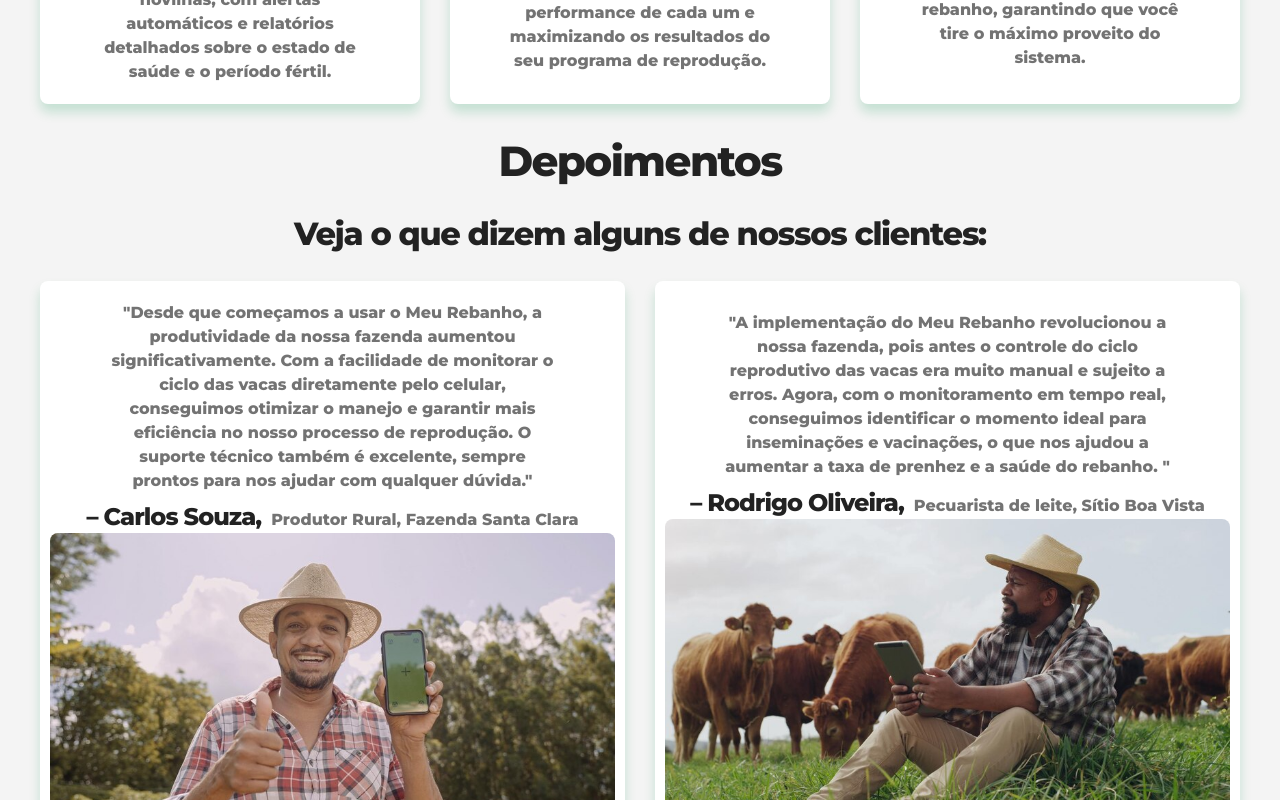
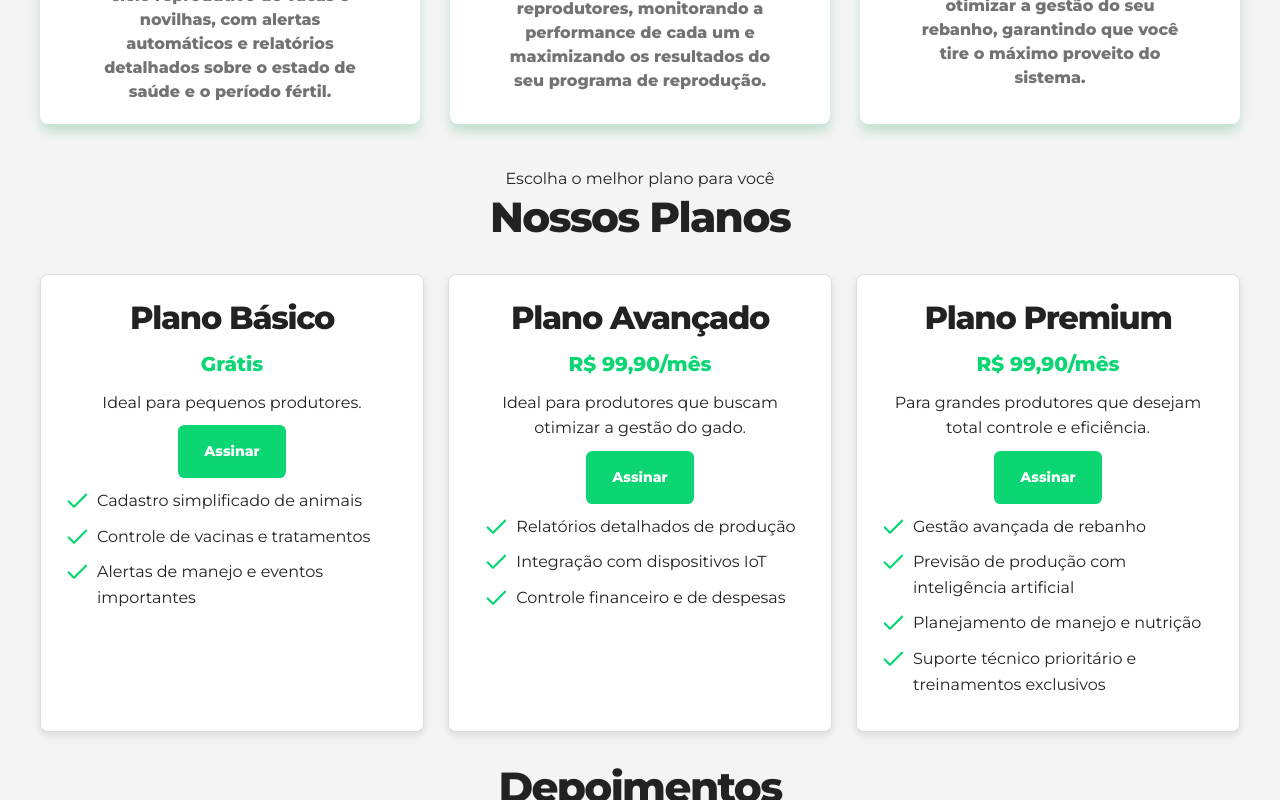
Before and after one commit to ernluiz/landingPageMeuRebanho, a React (Create React App) app: page / in a window 1280 px wide. Shown: the part 1100-1900 px from the top of the page. Built offline with nearby package versions, Linux system fonts and the light colour scheme.

Commit message:
feat: add plans cards

```diff
--- a/package.json
+++ b/package.json
@@ -17,7 +17,8 @@
     "react-dom": "^18.3.1",
     "react-scripts": "5.0.1",
     "typescript": "^4.9.5",
-    "web-vitals": "^2.1.4"
+    "web-vitals": "^2.1.4",
+    "compile": "'com.sendgrid:sendgrid-java:4.10.1'"
   },
   "scripts": {
     "start": "react-scripts start",
--- a/src/pages/home.tsx
+++ b/src/pages/home.tsx
@@ -13,6 +13,7 @@ import Imagem7 from "../assets/youtube.png";
 import Imagem8 from "../assets/instagram.png";
 import Imagem9 from "../assets/facebook.png";
 import Imagem10 from "../assets/linkedin.png";
+import Check from "../assets/check.svg";
 
 
 export default function Home() {
@@ -65,6 +66,98 @@ export default function Home() {
                     </div>
                 </div >
             </section >
+
+
+            <section id="planos">
+                <div className="container content">
+                    <h4>Escolha o melhor plano para você</h4>
+                    <h2>Nossos Planos</h2>
+                    <div className="planos-cards">
+                        <div className="plano-card">
+                            <h3>Plano Básico</h3>
+                            <p className="plano-preco">Grátis</p>
+                            <h4>
+                                Ideal para pequenos produtores.
+                            </h4>
+                            <span>
+                                <Button text="Assinar" />
+                            </span>
+                            <div className="features-container">
+                                <div className="features-container">
+                                    <span className="features">
+                                        <img src={Check} alt="ícone check" width={24} height={24} />
+                                        <h4>Cadastro simplificado de animais</h4>
+                                    </span>
+                                    <span className="features">
+                                        <img src={Check} alt="ícone check" width={24} height={24} />
+                                        <h4>Controle de vacinas e tratamentos</h4>
+                                    </span>
+                                    <span className="features">
+                                        <img src={Check} alt="ícone check" width={24} height={24} />
+                                        <h4>Alertas de manejo e eventos importantes</h4>
+                                    </span>
+                                </div>
+                            </div>
+                        </div>
+                        <div className="plano-card">
+                            <h3>Plano Avançado</h3>
+                            <p className="plano-preco">R$ 99,90/mês</p>
+                            <h4>
+                                Ideal para produtores que buscam otimizar a gestão do gado.
+                            </h4>
+                            <span>
+                                <Button text="Assinar" />
+                            </span>
+                            <div className="features-container">
+                                <span className="features">
+                                    <img src={Check} alt="ícone check" width={24} height={24} />
+                                    <h4>Relatórios detalhados de produção</h4>
+                                </span>
+                                <span className="features">
+                                    <img src={Check} alt="ícone check" width={24} height={24} />
+                                    <h4>Integração com dispositivos IoT</h4>
+                                </span>
+                                <span className="features">
+                                    <img src={Check} alt="ícone check" width={24} height={24} />
+                                    <h4>Controle financeiro e de despesas</h4>
+                                </span>
+                            </div>
+                        </div>
+                        <div className="plano-card">
+                            <h3>Plano Premium</h3>
+                            <p className="plano-preco">R$ 99,90/mês</p>
+                            <h4>
+                                Para grandes produtores que desejam total controle e eficiência.
+                            </h4>
+                            <span>
+                                <Button text="Assinar" />
+                            </span>
+                            <div className="features-container">
+                                <span className="features">
+                                    <img src={Check} alt="ícone check" width={24} height={24} />
+                                    <h4>Gestão avançada de rebanho</h4>
+                                </span>
+                                <span className="features">
+                                    <img src={Check} alt="ícone check" width={24} height={24} />
+                                    <h4>Previsão de produção com inteligência artificial</h4>
+                                </span>
+                                <span className="features">
+                                    <img src={Check} alt="ícone check" width={24} height={24} />
+                                    <h4>Planejamento de manejo e nutrição</h4>
+                                </span>
+                                <span className="features">
+                                    <img src={Check} alt="ícone check" width={24} height={24} />
+                                    <h4>Suporte técnico prioritário e treinamentos exclusivos</h4>
+                                </span>
+                            </div>
+                        </div>
+
+                    </div>
+                </div>
+            </section>
+
+
+
             <section id="testimonials">
                 <div className="container content">
                     <h2>Depoimentos</h2>
--- a/src/styles/home.css
+++ b/src/styles/home.css
@@ -1,27 +1,17 @@
-#hero {
+#hero,
+#highlights,
+#testimonials,
+#find-us,
+#planos {
     background: #f4f4f4;
     border-top: 0.125rem solid #e4e4e4;
-    /* min-height: 90vh; */
     width: 100%;
     display: flex;
     padding-bottom: 0;
     border: none;
     box-sizing: border-box;
     scroll-margin-top: 80px;
-}
-
-#highlights,
-#testimonials,
-#find-us {
-    background: #f4f4f4;
-    border-top: 0.125rem solid #e4e4e4;
-    /* min-height: 90vh; */
-    width: 100%;
-    display: flex;
-    padding-bottom: 0;
-    border: none;
-    box-sizing: border-box;
-    scroll-margin-top: 80px;
+    margin-bottom: 20px;
 }
 
 #hero>img,
@@ -66,38 +56,10 @@
 #hero .content p,
 #highlights .content p,
 #testimonials .content p,
-#find-us .content p {
+#find-us .content p,
+#planos .content p {
     width: 80%;
     align-self: center;
-}
-
-.highlight-item .author h3,
-.author p {
-    display: inline;
-    margin-right: 10px;
-    padding-bottom: 10px;
-}
-
-.content {
-    gap: 2.5rem;
-    margin-bottom: 10px;
-}
-
-.content p {
-    width: 80%;
-    align-self: center;
-}
-
-.content p:first-of-type {
-    color: var(--primary-color);
-    font-weight: var(--fw-bold);
-}
-
-.highlights-cards {
-    display: flex;
-    flex-wrap: wrap;
-    justify-content: space-between;
-    gap: 30px;
 }
 
 .highlight-item {
@@ -132,6 +94,35 @@
     word-break: break-word;
 }
 
+.highlight-item .author h3,
+.author p {
+    display: inline;
+    margin-right: 10px;
+    padding-bottom: 10px;
+}
+
+.highlights-cards {
+    display: flex;
+    flex-wrap: wrap;
+    justify-content: space-between;
+    gap: 30px;
+}
+
+.content {
+    gap: 2.5rem;
+    margin-bottom: 10px;
+}
+
+.content p {
+    width: 80%;
+    align-self: center;
+}
+
+.content p:first-of-type {
+    color: var(--primary-color);
+    font-weight: var(--fw-bold);
+}
+
 .gallery-image {
     max-width: 800px;
     max-height: 400px;
@@ -158,3 +149,62 @@
     object-fit: cover;
     cursor: pointer;
 }
+
+#planos .container {
+    max-width: 1200px;
+    margin: 0 auto;
+    text-align: center;
+}
+
+.planos-cards {
+    display: flex;
+    justify-content: space-between;
+    gap: 1.5rem;
+    margin-top: 2rem;
+}
+
+.features-container {
+    text-align: left;
+    /* Alinha o texto à esquerda */
+}
+
+.features {
+    display: flex;
+    align-items: top;
+    margin-bottom: 10px;
+    /* Espaçamento entre os itens */
+}
+
+.features img {
+    margin-right: 8px;
+    /* Espaçamento entre o ícone e o texto */
+}
+
+
+.plano-card {
+    flex: 1;
+    padding: 1.5rem;
+    border: 1px solid #ddd;
+    border-radius: 8px;
+    background-color: #fff;
+    box-shadow: 0 4px 8px rgba(0, 0, 0, 0.1);
+    text-align: center;
+    display: flex;
+    flex-direction: column;
+    gap: 10px;
+    align-items: center;
+}
+
+.plano-preco {
+    font-size: 1.25rem;
+    font-weight: bold;
+    color: #2a9d8f;
+}
+
+.plano-card {
+    transition: transform 0.3s ease;
+}
+
+.plano-card:hover {
+    transform: scale(1.1);
+}
```
Also changed, not shown: src/assets/check.svg (added).
